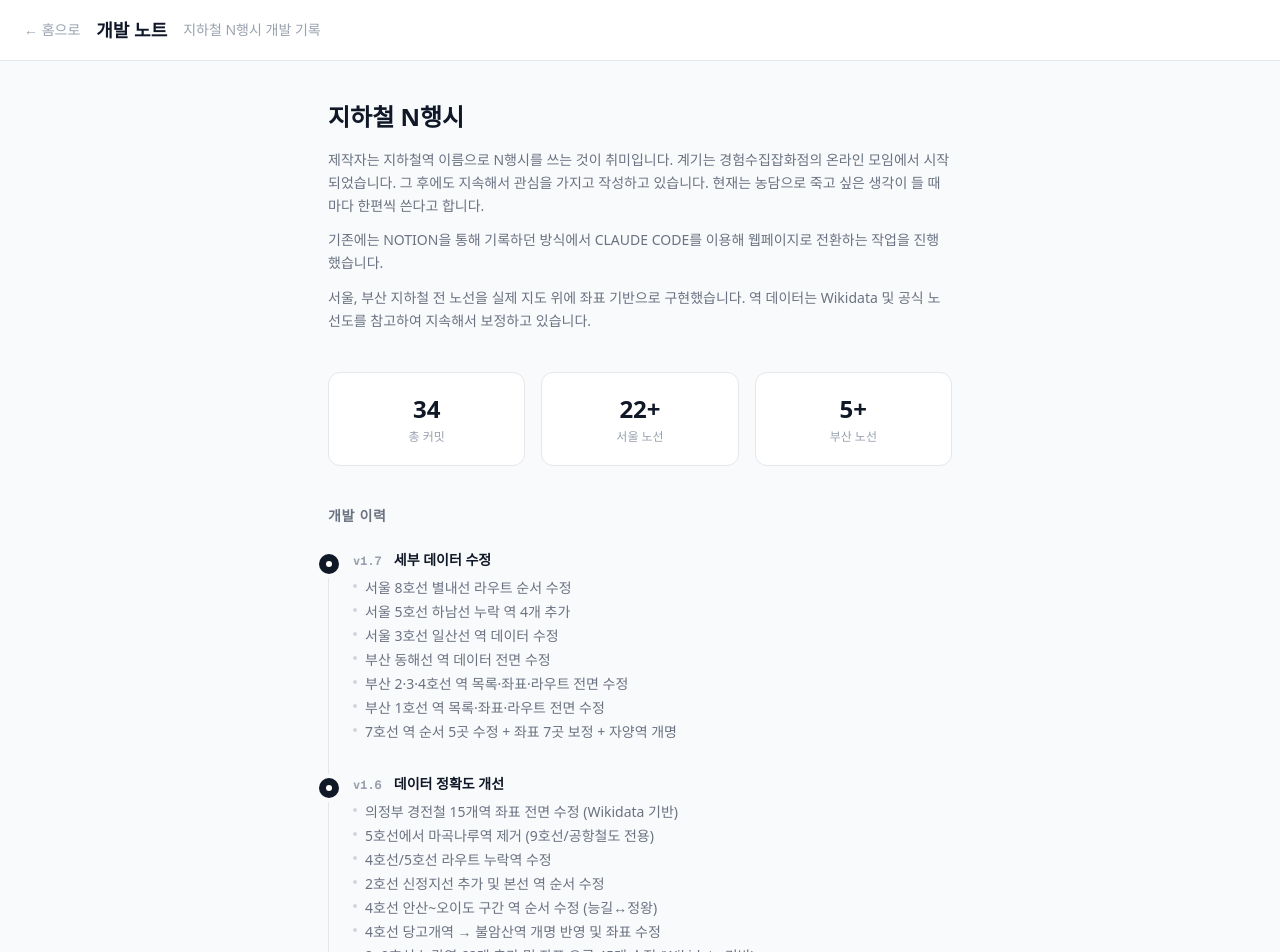
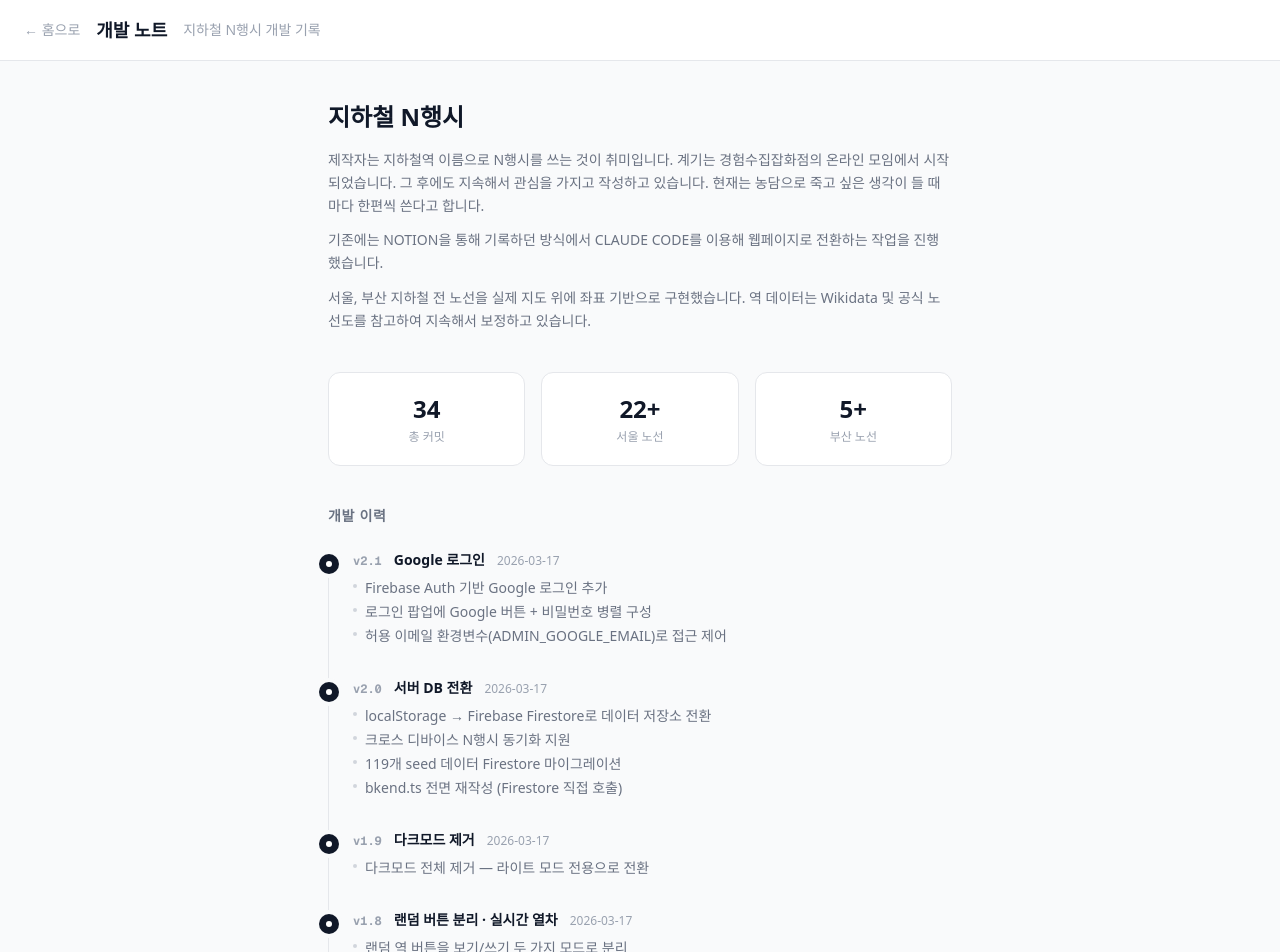
Before and after one commit to nohdaeyoung/subway-acrostic, a Next.js app: page /dev-note in a window 1280 px wide. Shown: the top 952 px of the page. Built offline with nearby package versions, Linux system fonts and the light colour scheme.

Commit message:
feat: 개발 노트에 버전별 날짜 표시 추가
v1.8~v2.1 신규 항목 추가 및 전 버전에 date 필드 추가.
렌더링 코드에 날짜 표시 반영.

Co-Authored-By: Claude Opus 4.6 <noreply@anthropic.com>

```diff
--- a/src/app/dev-note/page.tsx
+++ b/src/app/dev-note/page.tsx
@@ -17,8 +17,47 @@ export const metadata: Metadata = {
 
 const devLog = [
   {
+    version: "v2.1",
+    title: "Google 로그인",
+    date: "2026-03-17",
+    items: [
+      "Firebase Auth 기반 Google 로그인 추가",
+      "로그인 팝업에 Google 버튼 + 비밀번호 병렬 구성",
+      "허용 이메일 환경변수(ADMIN_GOOGLE_EMAIL)로 접근 제어",
+    ],
+  },
+  {
+    version: "v2.0",
+    title: "서버 DB 전환",
+    date: "2026-03-17",
+    items: [
+      "localStorage → Firebase Firestore로 데이터 저장소 전환",
+      "크로스 디바이스 N행시 동기화 지원",
+      "119개 seed 데이터 Firestore 마이그레이션",
+      "bkend.ts 전면 재작성 (Firestore 직접 호출)",
+    ],
+  },
+  {
+    version: "v1.9",
+    title: "다크모드 제거",
+    date: "2026-03-17",
+    items: [
+      "다크모드 전체 제거 — 라이트 모드 전용으로 전환",
+    ],
+  },
+  {
+    version: "v1.8",
+    title: "랜덤 버튼 분리 · 실시간 열차",
+    date: "2026-03-17",
+    items: [
+      "랜덤 역 버튼을 보기/쓰기 두 가지 모드로 분리",
+      "서울 지하철 실시간 열차 위치 표시 기능 추가",
+    ],
+  },
+  {
     version: "v1.7",
     title: "세부 데이터 수정",
+    date: "2026-03-02",
     items: [
       "서울 8호선 별내선 라우트 순서 수정",
       "서울 5호선 하남선 누락 역 4개 추가",
@@ -32,6 +71,7 @@ const devLog = [
   {
     version: "v1.6",
     title: "데이터 정확도 개선",
+    date: "2026-03-02",
     items: [
       "의정부 경전철 15개역 좌표 전면 수정 (Wikidata 기반)",
       "5호선에서 마곡나루역 제거 (9호선/공항철도 전용)",
@@ -46,6 +86,7 @@ const devLog = [
   {
     version: "v1.5",
     title: "인프라 변경",
+    date: "2026-03-02",
     items: [
       "bkend.ai 의존성 제거 → localStorage + 환경변수 인증으로 전환",
     ],
@@ -53,6 +94,7 @@ const devLog = [
   {
     version: "v1.4",
     title: "노선 데이터 확장",
+    date: "2026-03-02",
     items: [
       "신분당선 ID 충돌 수정 (s-sangcheon → s-sanghyeon)",
       "신분당선 누락역 3개 추가 (논현, 신논현, 광교중앙)",
@@ -65,6 +107,7 @@ const devLog = [
   {
     version: "v1.3",
     title: "UI/UX 및 성능 최적화",
+    date: "2026-03-02",
     items: [
       "노선 선택 UI 반응형 적용 (모바일 select / 데스크톱 버튼)",
       "라인 선택 시에만 역명 표시",
@@ -77,6 +120,7 @@ const devLog = [
   {
     version: "v1.2",
     title: "핵심 기능 추가",
+    date: "2026-03-02",
     items: [
       "역 클릭 시 N행시 에디터 열기 + 역명 지도 표시",
       "노선 범례 클릭으로 노선 필터 기능 추가",
@@ -87,6 +131,7 @@ const devLog = [
   {
     version: "v1.1",
     title: "지도 기반 리디자인",
+    date: "2026-03-02",
     items: [
       "Leaflet 기반 실제 지도 위에 전체 지하철 노선도 리디자인",
       "서울 1~9호선 + 주요 광역 노선 초기 구현",
@@ -95,6 +140,7 @@ const devLog = [
   {
     version: "v1.0",
     title: "초기 구현",
+    date: "2026-03-02",
     items: [
       "지하철 N행시 웹서비스 초기 구현",
       "역 이름으로 N행시 작성·열람 기본 기능",
@@ -160,7 +206,7 @@ export default function DevNotePage() {
             개발 이력
           </h2>
           <ol className="relative border-l border-gray-200 space-y-8">
-            {devLog.map(({ version, title, items }) => (
+            {devLog.map(({ version, title, date, items }) => (
               <li key={version} className="ml-6">
                 <span className="absolute -left-2.5 mt-1 flex h-5 w-5 items-center justify-center rounded-full bg-gray-900 ring-4 ring-gray-50">
                   <span className="h-1.5 w-1.5 rounded-full bg-white" />
@@ -168,6 +214,7 @@ export default function DevNotePage() {
                 <div className="flex items-baseline gap-3 mb-2">
                   <span className="text-xs font-mono font-bold text-gray-400">{version}</span>
                   <h3 className="text-sm font-semibold text-gray-900">{title}</h3>
+                  <span className="text-xs text-gray-400">{date}</span>
                 </div>
                 <ul className="space-y-1">
                   {items.map((item) => (
```
